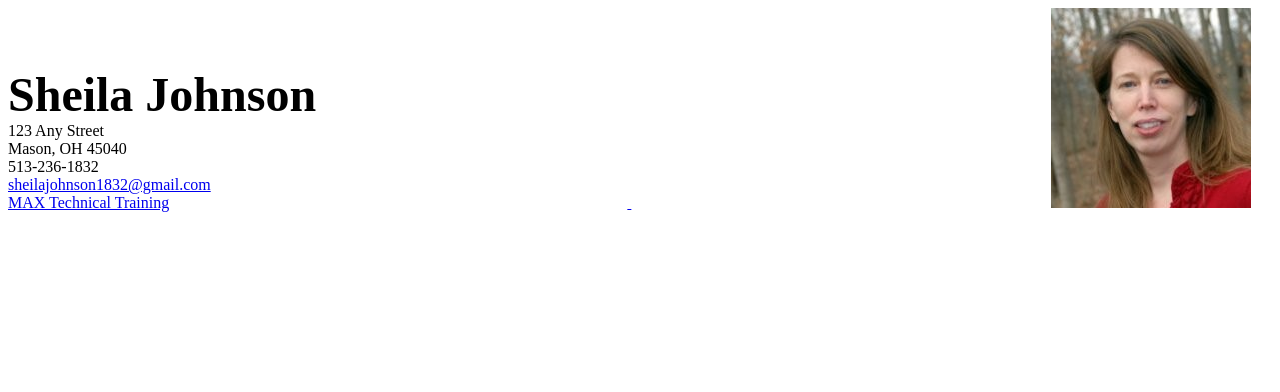
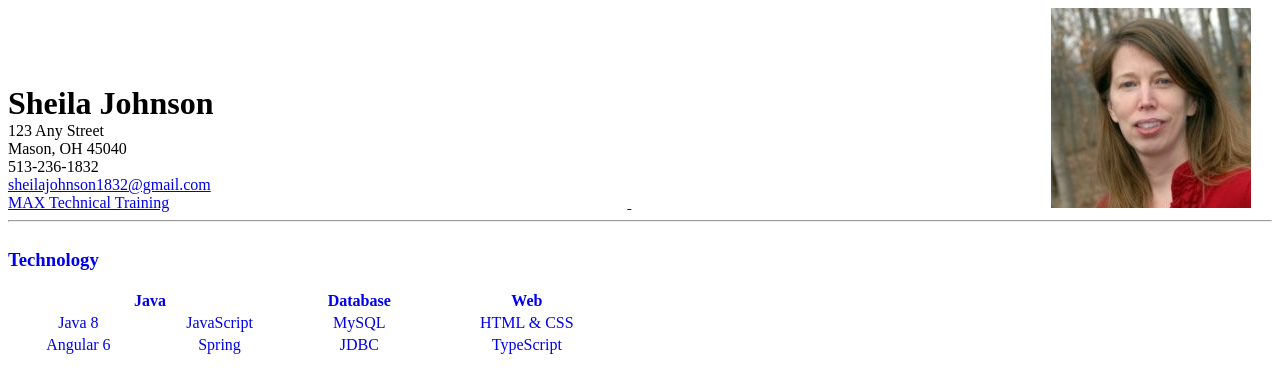
Before and after one commit to sheilaj1832/htmlpractice, a plain HTML site: page cv.html in a window 1280 px wide. Drawn offline with Linux system fonts and the light colour scheme; files whose address does not match are found by name.

Commit message:
HTML updates to CV

```diff
--- a/css/cv.css
+++ b/css/cv.css
@@ -11,6 +11,14 @@ div {
 }
 
 #name {
-    font-size: 3em;
+    font-size: 2em;
     font-weight: bold;
 }
+
+h1, p {
+    margin: 0;
+}
+table {
+    width: 100%;
+text-align: center;
+}
--- a/cv.html
+++ b/cv.html
@@ -17,6 +17,35 @@
         <div class ="rightjust"><span><img src="C:\repos\html\htmlpractice\images\image.jpg"</span>
 
         </div>
+        <hr />
+        <div
+        <section>
+            <h3>Technology</h3>
+            <table>
+                <thead>
+                    <tr>
+                        <th colspan="2">Java</th>
+                        <th>Database</th>
+                        <th>Web</th>
+                    </tr>
+                </thead>
+                <tbody>
+                    <tr>
+                        <td>Java 8</td>
+                        <td>JavaScript</td>
+                        <td>MySQL</td>
+                        <td>HTML & CSS</td>
+                    </tr>
+                    <tr>
+                        <td>Angular 6</td>
+                        <td>Spring</td>
+                        <td>JDBC</td>
+                        <td>TypeScript</td>
+                    </tr>
+               </tbody>
+            </table>
+        </section>
+</div>
 
     </body>
 </html>
```
